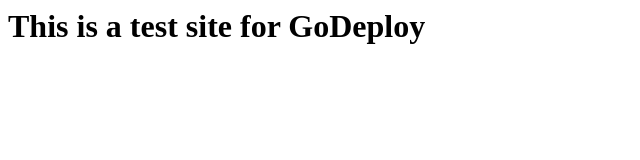
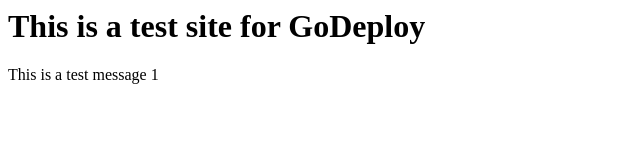
Before and after one commit to janmontejo/Godeploy, a plain HTML site: page index.html in a window 1280 px wide. Shown: the whole page, without its empty margins (0-640 px from the left). Drawn offline with Linux system fonts and the light colour scheme.

Commit message:
Update index.html

```diff
--- a/index.html
+++ b/index.html
@@ -2,6 +2,11 @@
 
 <body>
 <h1>This is a test site for GoDeploy  </h1>
+
+  <p> This is a test message 1 </p>
+
+
+
 
 </body>
 
```
